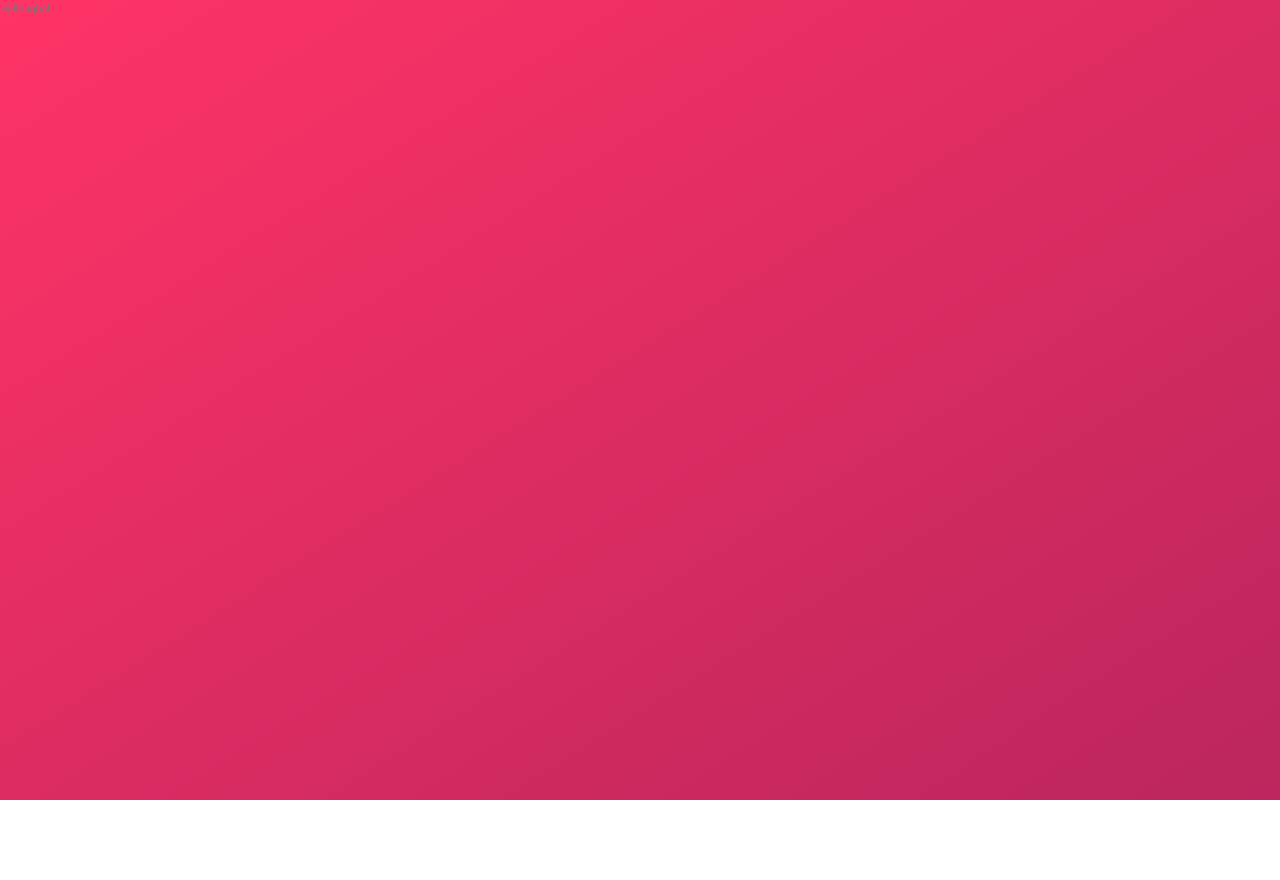
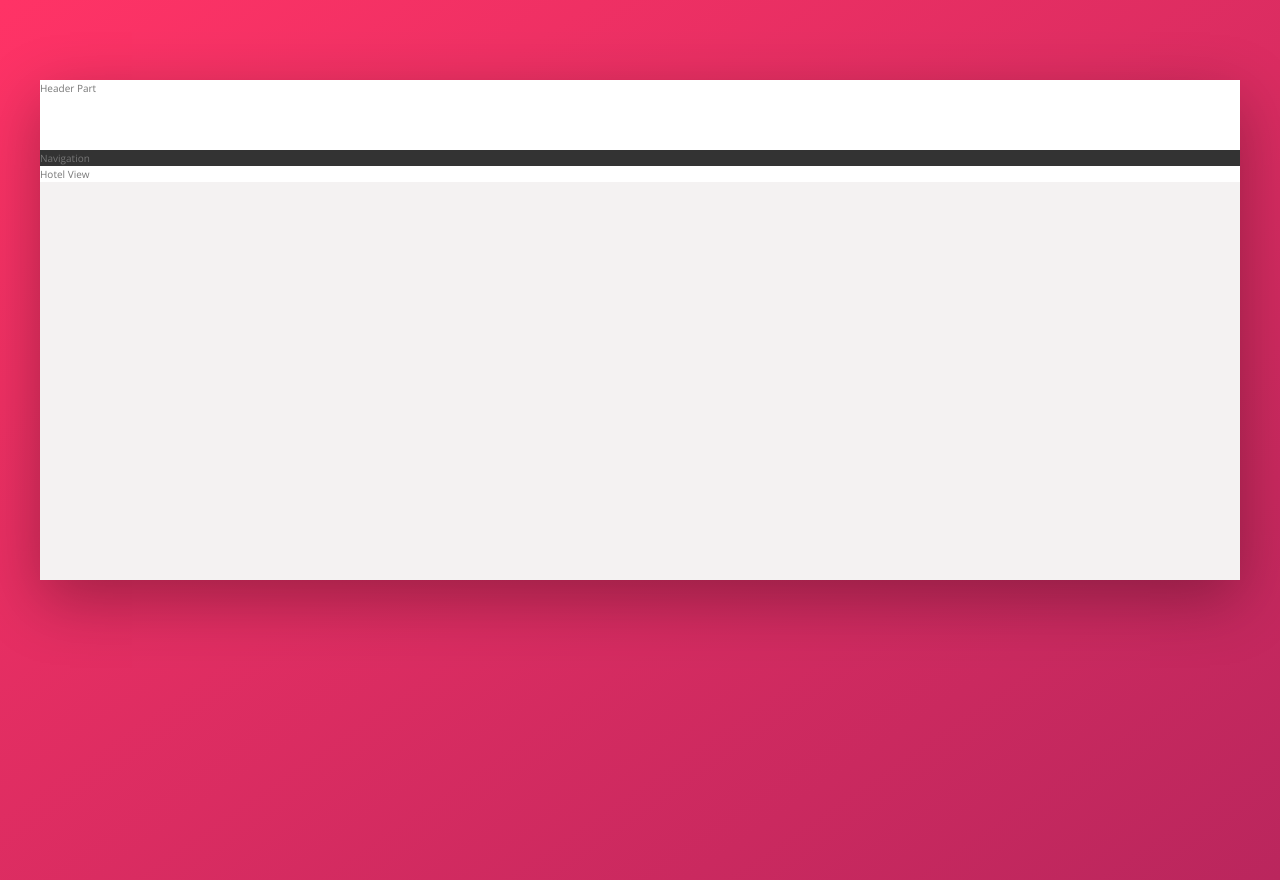
Before and after one commit to iqbalpakeh/trillo-website, a website: page index.html in a window 1280 px wide. Before the commit the page ends 800 px from the top, so only its background shows below. Drawn offline with nearby package versions, Linux system fonts and the light colour scheme; files that its build step writes are made by us from their sources.

Commit message:
Prepare layout before applying flexbox

```diff
--- a/index.html
+++ b/index.html
@@ -13,7 +13,19 @@
     </head>
 
     <body>
-        Hello Iqbal
+        <div class="container">
+            <header class="header">
+                Header Part
+            </header>
+            <div class="content">
+                <nav class="sidebar">
+                    Navigation
+                </nav>
+                <main class="hotel-view">
+                    Hotel View
+                </main>
+            </div>
+        </div>
     </body>
 
 </html>
--- a/sass/_base.scss
+++ b/sass/_base.scss
@@ -13,6 +13,8 @@
 	--color-grey-dark-1: #333;
 	--color-grey-dark-2: #777;
 	--color-grey-dark-3: #999;
+
+	--shadow-dark: 0 2rem 6rem rgba(0, 0, 0, 0.3);
 }
 
 * {
--- a/sass/_layout.scss
+++ b/sass/_layout.scss
@@ -0,0 +1,26 @@
+.container {
+	max-width: 120rem;
+	margin: 8rem auto;
+	background-color: var(--color-grey-light-2);
+	box-shadow: var(--shadow-dark);
+
+	//debug, removed when real content exist!!
+	min-height: 50rem;
+}
+
+.header {
+	height: 7rem;
+	background-color: #fff;
+	border-bottom: var(--color-grey-light-2);
+}
+
+.content {
+}
+
+.sidebar {
+	background-color: var(--color-grey-dark-1);
+}
+
+.hotel-view {
+	background-color: #fff;
+}
```
